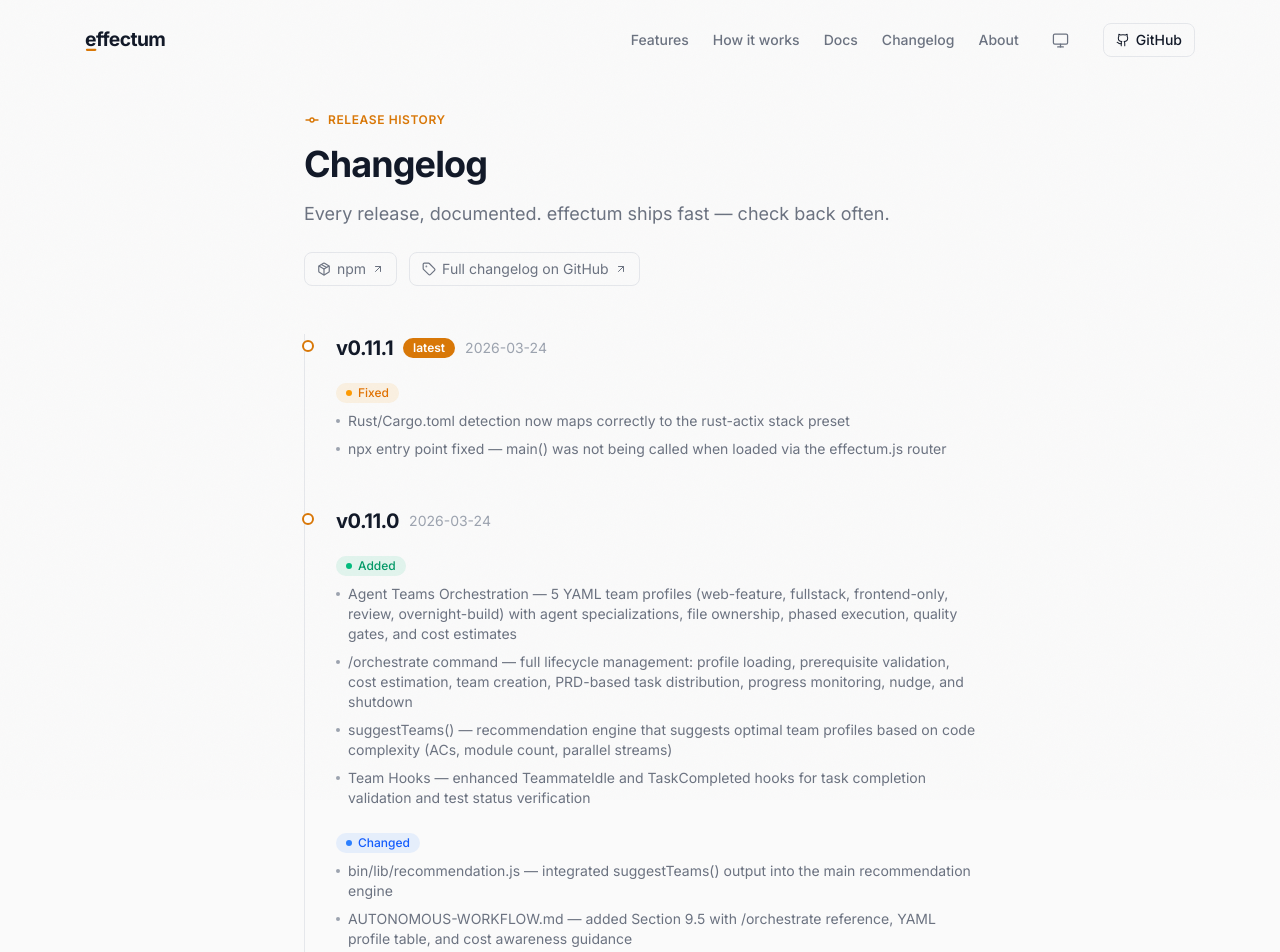
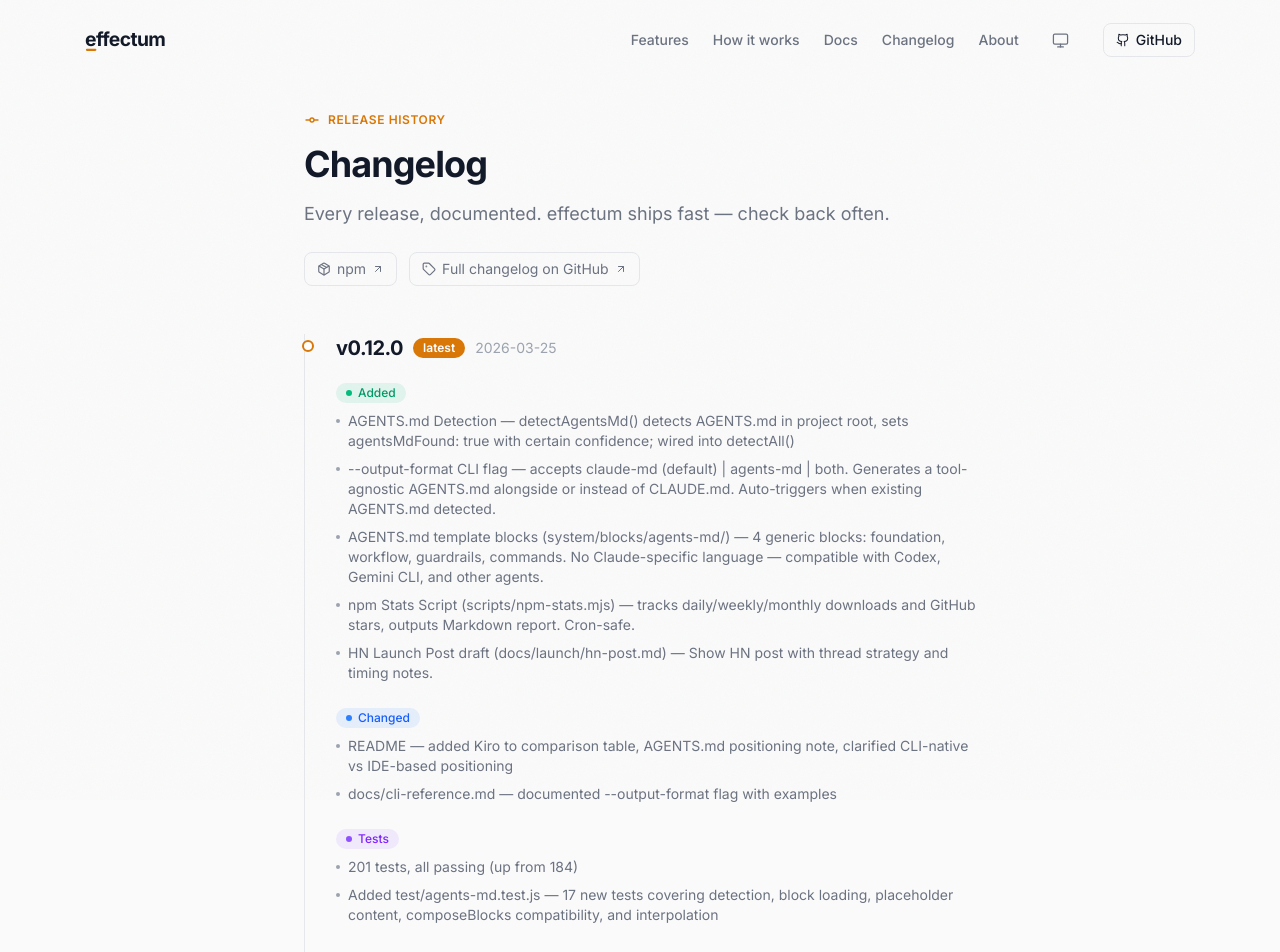
Before and after one commit to aslomon/effectum-website, a Next.js app: page /changelog in a window 1280 px wide. Shown: the top 952 px of the page. Built offline with nearby package versions, Linux system fonts and the light colour scheme.

Commit message:
chore: add v0.12.0 to changelog page (AGENTS.md support, 201 tests)

```diff
--- a/src/app/changelog/page.tsx
+++ b/src/app/changelog/page.tsx
@@ -20,9 +20,40 @@
 
 const RELEASES: Release[] = [
   {
+    version: "0.12.0",
+    date: "2026-03-25",
+    tag: "latest",
+    sections: [
+      {
+        type: "Added",
+        items: [
+          "AGENTS.md Detection — detectAgentsMd() detects AGENTS.md in project root, sets agentsMdFound: true with certain confidence; wired into detectAll()",
+          "--output-format CLI flag — accepts claude-md (default) | agents-md | both. Generates a tool-agnostic AGENTS.md alongside or instead of CLAUDE.md. Auto-triggers when existing AGENTS.md detected.",
+          "AGENTS.md template blocks (system/blocks/agents-md/) — 4 generic blocks: foundation, workflow, guardrails, commands. No Claude-specific language — compatible with Codex, Gemini CLI, and other agents.",
+          "npm Stats Script (scripts/npm-stats.mjs) — tracks daily/weekly/monthly downloads and GitHub stars, outputs Markdown report. Cron-safe.",
+          "HN Launch Post draft (docs/launch/hn-post.md) — Show HN post with thread strategy and timing notes.",
+        ],
+      },
+      {
+        type: "Changed",
+        items: [
+          "README — added Kiro to comparison table, AGENTS.md positioning note, clarified CLI-native vs IDE-based positioning",
+          "docs/cli-reference.md — documented --output-format flag with examples",
+        ],
+      },
+      {
+        type: "Tests",
+        items: [
+          "201 tests, all passing (up from 184)",
+          "Added test/agents-md.test.js — 17 new tests covering detection, block loading, placeholder content, composeBlocks compatibility, and interpolation",
+        ],
+      },
+    ],
+  },
+  {
     version: "0.11.1",
     date: "2026-03-24",
-    tag: "latest",
+    tag: "stable",
     sections: [
       {
         type: "Fixed",
```
